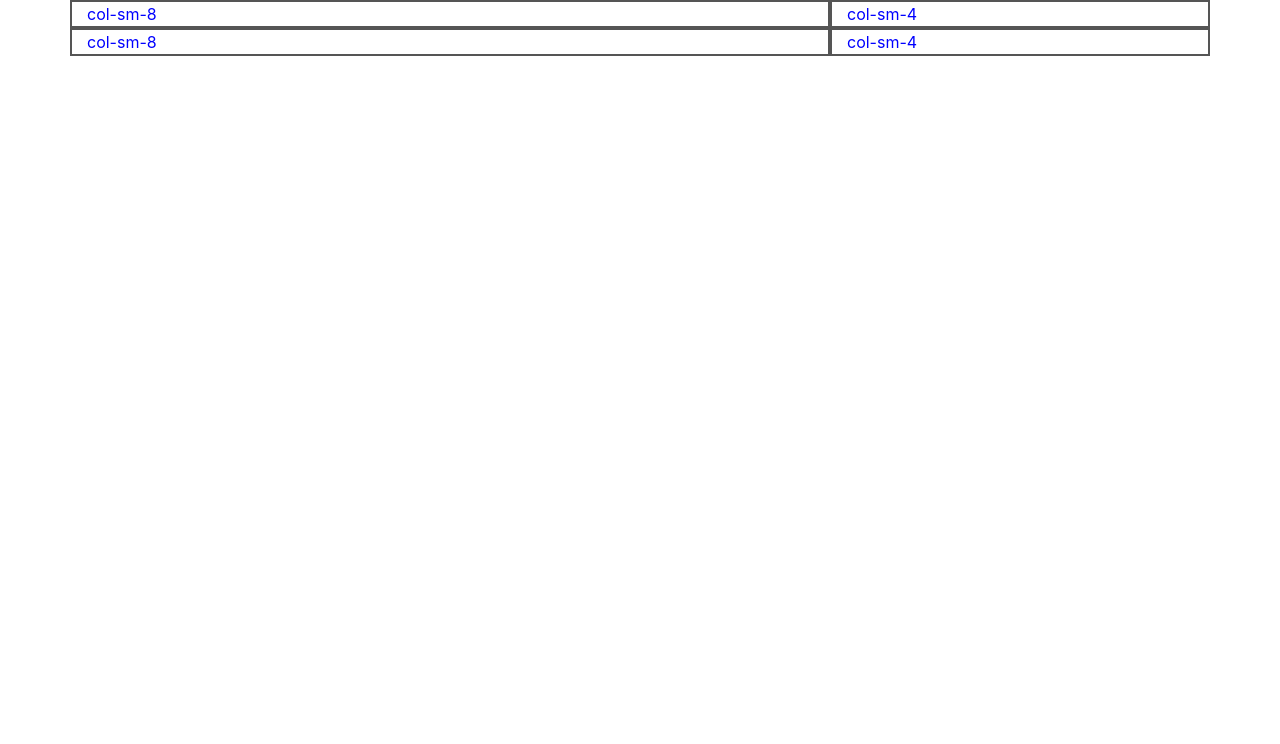
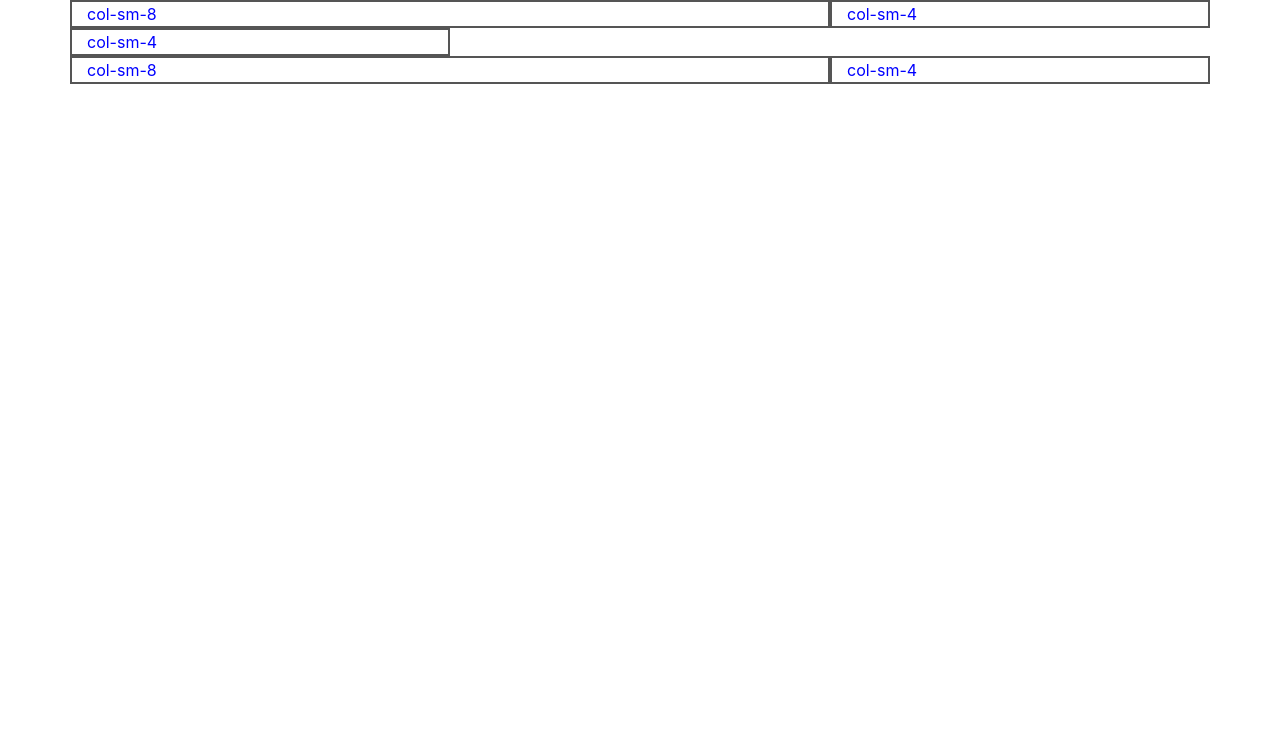
Before and after one commit to isrdoc/snit-hr-wd1-html, a plain HTML site: page index.html in a window 1280 px wide. Shown: the part 56-800 px from the top of the page. Drawn offline with nearby package versions, Linux system fonts and the light colour scheme.

Commit message:
Add third column in main container

```diff
--- a/index.html
+++ b/index.html
@@ -45,6 +45,7 @@
     <div class="row">
       <div class="col-md-8">col-sm-8</div>
       <div class="col-md-4">col-sm-4</div>
+      <div class="col-md-4">col-sm-4</div>
     </div>
   </div>
 
```
